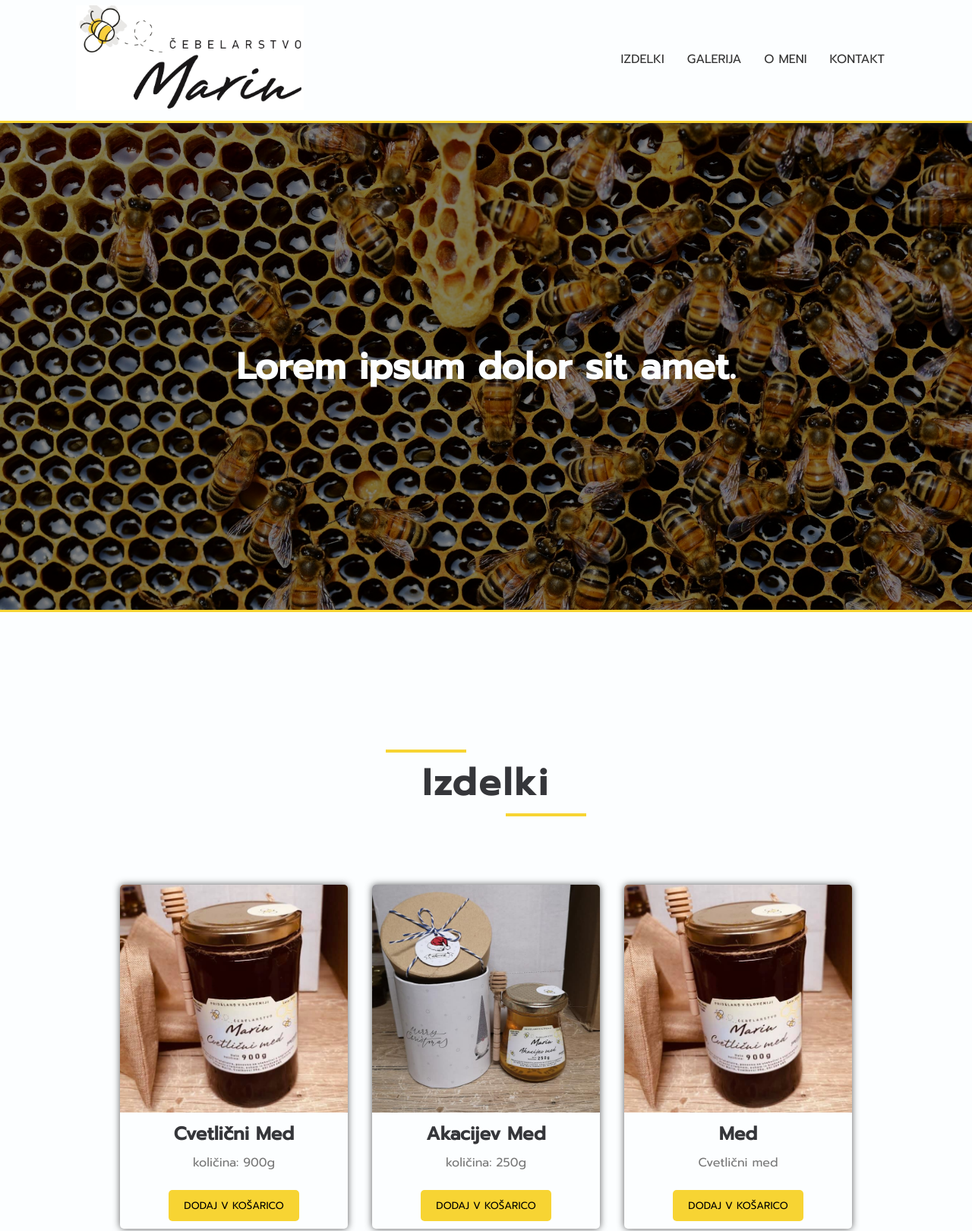
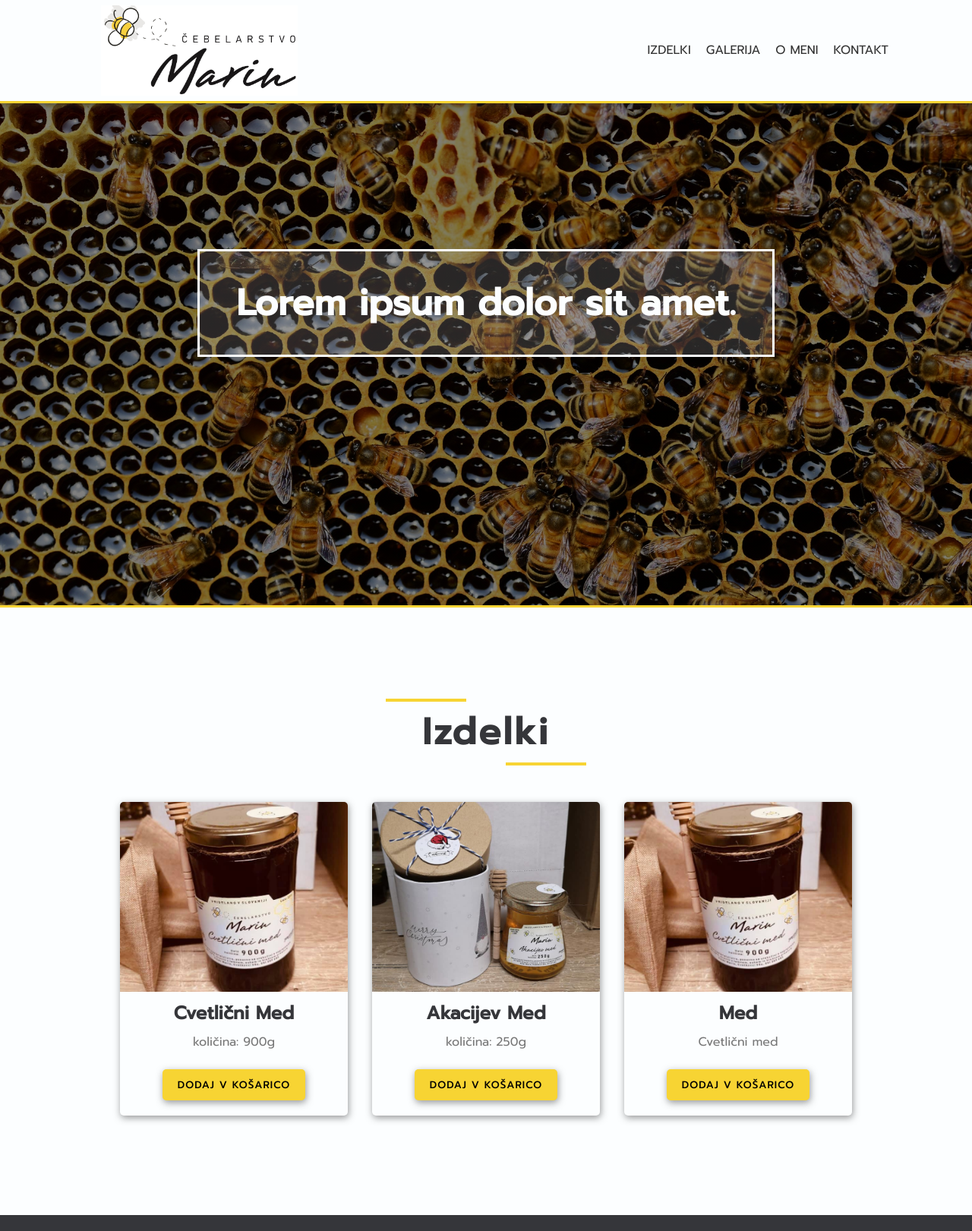
Before and after one commit to spymon/cebelarstvo-marin, a plain HTML site: page index.html in a window 1280 px wide. Shown: the top 1621 px of the page at 76% size. Drawn offline with nearby package versions, Linux system fonts and the light colour scheme.

Commit message:
Added jQuery library, fixing shrinking header issue with jquery, the header responsive

```diff
--- a/index.html
+++ b/index.html
@@ -5,18 +5,19 @@
     <meta name="viewport" content="width=device-width, initial-scale=1.0" />
     <title>Čebelarstvo Marin</title>
     <link rel="stylesheet" href="./style.css" />
-    <script src="./main.js" defer></script>
+    <script
+      src="https://code.jquery.com/jquery-3.4.1.min.js"
+      integrity="sha256-CSXorXvZcTkaix6Yvo6HppcZGetbYMGWSFlBw8HfCJo="
+      crossorigin="anonymous"
+    ></script>
   </head>
   <body>
-    <div id="domov" class="behind-nav"></div>
+    <!-- HEADER -->
     <header class="header">
       <div class="container">
-        <a href="#domov"
-          ><img
-            class="logo"
-            src="./images/CebelarstvoMarin_logotip2.jpg"
-            alt="čebelarstvo marin logo"
-        /></a>
+        <a class="logo-link-container" href="#domov"
+          ><div class="logo"></div
+        ></a>
         <nav>
           <ul>
             <li><a href="#izdelki">Izdelki</a></li>
@@ -27,14 +28,18 @@
         </nav>
       </div>
     </header>
-    <!-- showcase -->
+    <!-- END OF HEADER -->
+
+    <!-- SHOWCASE -->
     <section class="showcase">
       <div class="container">
         <h1>Lorem ipsum dolor sit amet.</h1>
       </div>
     </section>
+    <!-- END OF SHOWCASE -->
+
     <!-- IZDELKI -->
-    <section id="izdelki" class="izdelki pd-top">
+    <section id="izdelki" class="izdelki bg-white">
       <div class="container">
         <h2 class="frame h2-heading black">Izdelki</h2>
         <div class="izdelki-container">
@@ -74,18 +79,26 @@
         </div>
       </div>
     </section>
+    <!-- END OF IZDELKI -->
+
     <!-- GALERIJA -->
-    <section id="galerija" class="galerija bg-black pd-top">
+    <section id="galerija" class="galerija bg-black">
       <h2 class="h2-heading frame white">galerija</h2>
       <div class="container"></div>
     </section>
-    <!-- O MENI -->
-    <section id="abaut" class="abaut bg-white pd-top">
+    <!-- END OF GALERIJA -->
+    <!-- ABAUT -->
+    <section id="abaut" class="abaut bg-white">
       <h2 class="h2-heading black frame">o meni</h2>
     </section>
+    <!-- END OF ABAUT -->
+
     <!-- KONTAKT -->
-    <section id="kontakt" class="kontakt bg-black pd-top">
+    <section id="kontakt" class="kontakt bg-black">
       <h2 class="h2-heading frame white">kontakt</h2>
     </section>
+    <!-- END OF KONTAKT -->
+
+    <script src="./main.js"></script>
   </body>
 </html>
--- a/main.js
+++ b/main.js
@@ -1,33 +1,13 @@
-window.onscroll = function() {
-  scrollFunction();
-  checkNewHeight();
-};
+$(document).ready(function() {
+  $(document).on('scroll', function() {
+    if ($(document).scrollTop() > 100) {
+      $('header').addClass('shrink');
+    } else {
+      $('header').removeClass('shrink');
+    }
+  });
 
-/* Smooth scrolling */
-function scrollFunction() {
-  if (document.body.scrollTop > 80 || document.documentElement.scrollTop > 80) {
-    document.querySelector('.logo').style.width = '180px';
-  } else {
-    document.querySelector('.logo').style.width = '300px';
-  }
-}
-
-/* changing height of the section based on height of the header */
-let headerHeight = 0;
-let showcase = document.querySelector('.showcase');
-let behindNav = document.querySelector('.behind-nav');
-let paddTop = document.querySelectorAll('.pd-top');
-
-function checkNewHeight() {
-  let headerHeight = document.querySelector('.header').offsetHeight;
-  showcase.style.minHeight = `calc(100vh - ${headerHeight}px)`;
-  behindNav.style.marginBottom = `${headerHeight}px`;
-
-  /* changing padding of sections by the height value of navbar height */
-  paddTop.forEach(section => {
-    let total = headerHeight + 20;
-    section.style.padding = `${total}px 0 2rem`;
+  $('.logo').click(function() {
+    $('html, body').animate({ scrollTop: 0 }, 200);
   });
-}
-
-checkNewHeight();
+});
--- a/style.css
+++ b/style.css
@@ -2,18 +2,17 @@
 
 @import url('https://fonts.googleapis.com/css?family=Dancing+Script:400,600|Prompt:400,500&display=swap');
 
-/* Root */
+/* ROOT */
+
 :root {
   --primaryWhite: #fcfeff;
   --primaryBlack: #35363a;
   --PrimaryYellow: #f7d433;
-  --primaryShaddow: 0px 0px 10px 0px rgba(51, 51, 51, 0.8);
+  --primaryShaddow: 1px 3px 10px 0px rgba(51, 51, 51, 0.5);
   --primaryLetterSpacing: 3px;
 }
 
-html {
-  scroll-behavior: smooth;
-}
+/* RESET */
 
 *,
 *::after,
@@ -23,9 +22,25 @@ html {
   box-sizing: border-box;
 }
 
+/* GENERAL STYLING */
+
+html {
+  scroll-behavior: smooth;
+}
+
 body {
   background-color: var(--primaryWhite);
   font-family: 'Prompt', sans-serif;
+}
+
+.izdelki,
+.galerija,
+.abaut,
+.kontakt {
+  padding: 120px 0;
+  width: 100%;
+  min-height: 100vh;
+  text-align: center;
 }
 
 .h2-heading {
@@ -34,7 +49,7 @@ body {
   font-family: 'Prompt', sans-serif;
   text-transform: capitalize;
   letter-spacing: var(--primaryLetterSpacing);
-  margin-bottom: 90px;
+  margin-bottom: 3rem;
   padding: 0.5rem 3rem;
   position: relative;
 }
@@ -81,37 +96,55 @@ body {
   height: 4px;
   bottom: 0;
   right: 0;
-  transform: translateX(0);
 }
 
-/* Header */
+/* HEADER */
+
 .header {
   background-color: var(--primaryWhite);
   border-bottom: 3px solid var(--PrimaryYellow);
   box-shadow: var(--primaryShaddow);
   position: fixed;
+  height: 17vh;
+  min-height: 100px;
   top: 0;
-  right: 0;
-  display: block;
   width: 100%;
   z-index: 99;
+  transition: all 0.2s ease-in-out;
+  -webkit-transition: all 0.2s ease-in-out;
+  -moz-transition: all 0.2s ease-in-out;
 }
 
-.logo {
-  padding: 0;
-  width: 300px;
-  padding: 7px 0;
-  transition: 0.3s;
+.logo-link-container {
+  display: block;
+  height: 90%;
+  width: 30%;
+  min-width: 180px;
 }
 
 .header .container {
   display: flex;
   width: 90%;
+  height: 100%;
   max-width: 1080px;
   margin: 0 auto;
   justify-content: space-between;
   align-items: center;
-  flex-wrap: wrap;
+}
+
+.logo {
+  min-width: 180px;
+  max-width: 400px;
+  height: 100%;
+  background: url(./images/CebelarstvoMarin_logotip2.jpg) no-repeat;
+  background-position: center;
+  background-size: contain;
+}
+
+/* ON SCROLL EFFECT CSS */
+
+.shrink {
+  height: 80px;
 }
 
 /* Header nav */
@@ -121,6 +154,7 @@ header nav ul {
   list-style: none;
   flex-wrap: wrap;
   justify-content: center;
+  align-items: center;
 }
 
 header nav ul a {
@@ -130,9 +164,7 @@ header nav ul a {
   color: #333;
   text-transform: uppercase;
   display: inline-block;
-  transition: 0.3s;
   border-bottom: 2px solid var(--primaryWhite);
-  margin: 10px 5px;
 }
 
 header nav ul a:hover {
@@ -140,32 +172,30 @@ header nav ul a:hover {
   transform: translateY(-10px);
 }
 
-/* Showcase */
-.behind-nav {
-  width: 1px;
-  height: 1px;
-}
+/* SHOWCASE */
 
 .showcase {
   background: linear-gradient(0deg, rgba(0, 0, 0, 0.5), rgba(0, 0, 0, 0.5)),
     url(images/showcase.jpg) center/cover no-repeat;
   width: 100%;
-  height: calc(100vh - 158.98px);
+  height: 100vh;
   color: var(--primaryWhite);
   display: flex;
   justify-content: center;
   align-items: center;
   font-family: inherit;
+  border-bottom: 3px solid var(--PrimaryYellow);
 }
 .showcase h1 {
+  display: inline-block;
   font-size: 3rem;
   font-family: inherit;
+  padding: 2rem 3rem;
+  border: 3px solid var(--primaryWhite);
+  background: rgba(250, 250, 250, 0.15);
 }
 
 /* IZDELKI */
-.izdelki {
-  border-top: 3px solid var(--PrimaryYellow);
-}
 
 .izdelki-container {
   width: 90%;
@@ -181,13 +211,12 @@ header nav ul a:hover {
   flex-direction: column;
   box-shadow: var(--primaryShaddow);
   border-radius: 5px;
-  min-width: 250px;
   overflow: hidden;
 }
 
 .izdelek img {
   overflow: hidden;
-  height: 300px;
+  max-height: 250px;
   object-fit: cover;
   object-position: center;
   display: block;
@@ -211,26 +240,46 @@ header nav ul a:hover {
 }
 
 .btn {
+  font-weight: 500;
+  letter-spacing: 1px;
   text-transform: uppercase;
   border: none;
   background-color: var(--PrimaryYellow);
   font-family: 'Prompt', sans-serif;
   padding: 10px 20px;
   border-radius: 5px;
+  margin-bottom: 10px;
+  outline: none;
+  box-shadow: var(--primaryShaddow);
+  cursor: pointer;
+  transition: transform 50ms ease-in-out;
 }
 
-.izdelki,
-.galerija,
-.abaut,
-.kontakt {
-  width: 100%;
-  min-height: 100vh;
-  text-align: center;
+.btn:hover {
+  transform: scale(1.02);
 }
 
-.pd-top {
-  /* only for js selection */
-  display: block;
+.btn:active {
+  box-shadow: none;
 }
 
 /* Header media */
+@media (max-width: 850px) {
+}
+
+@media (max-width: 650px) {
+  .logo-link-container {
+    margin-top: 15px 0;
+  }
+
+  .header .container {
+    flex-direction: column;
+    justify-content: center;
+  }
+}
+
+@media (max-width: 375px) {
+  header nav ul a {
+    font-size: 12px;
+  }
+}
```
